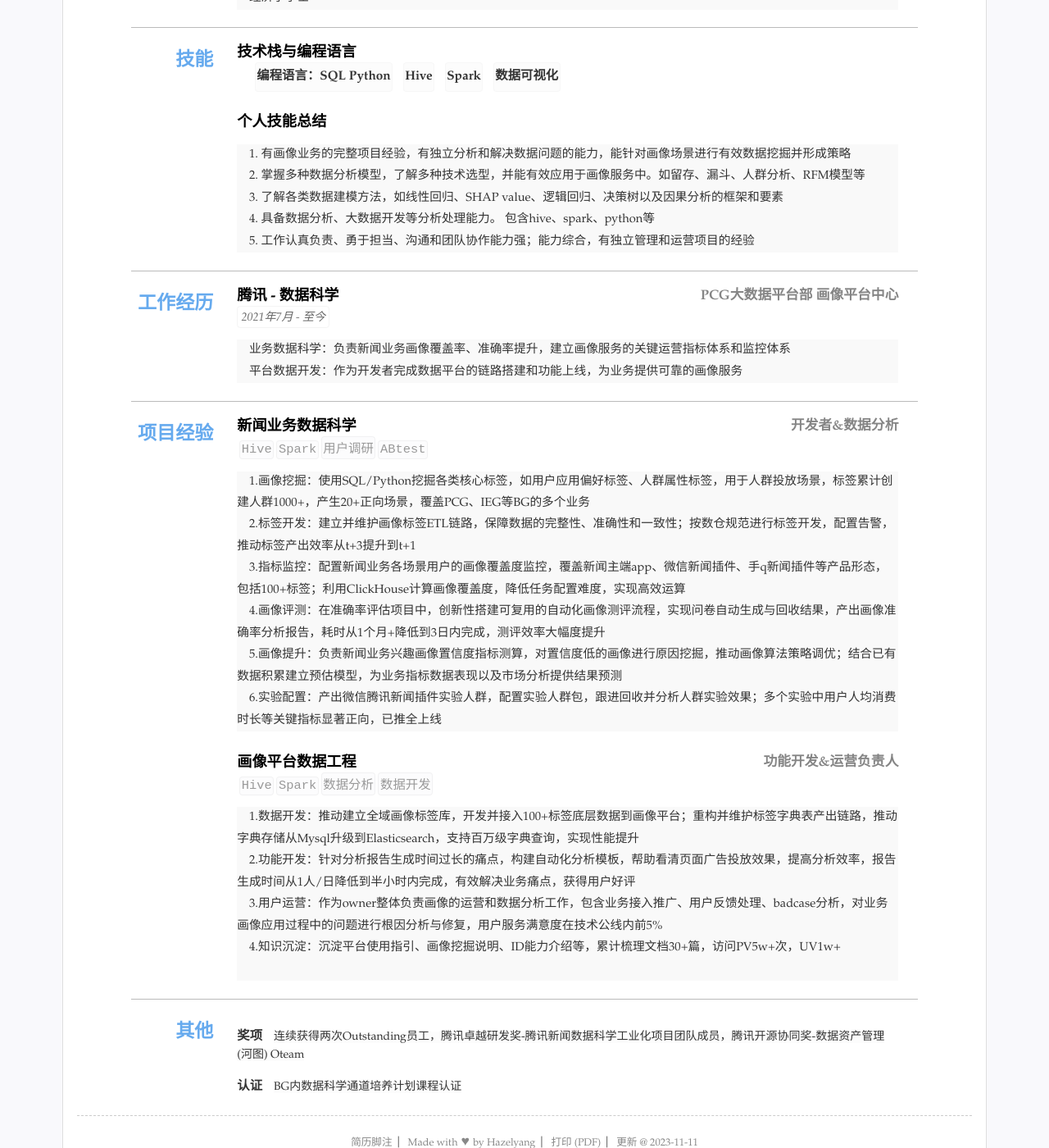
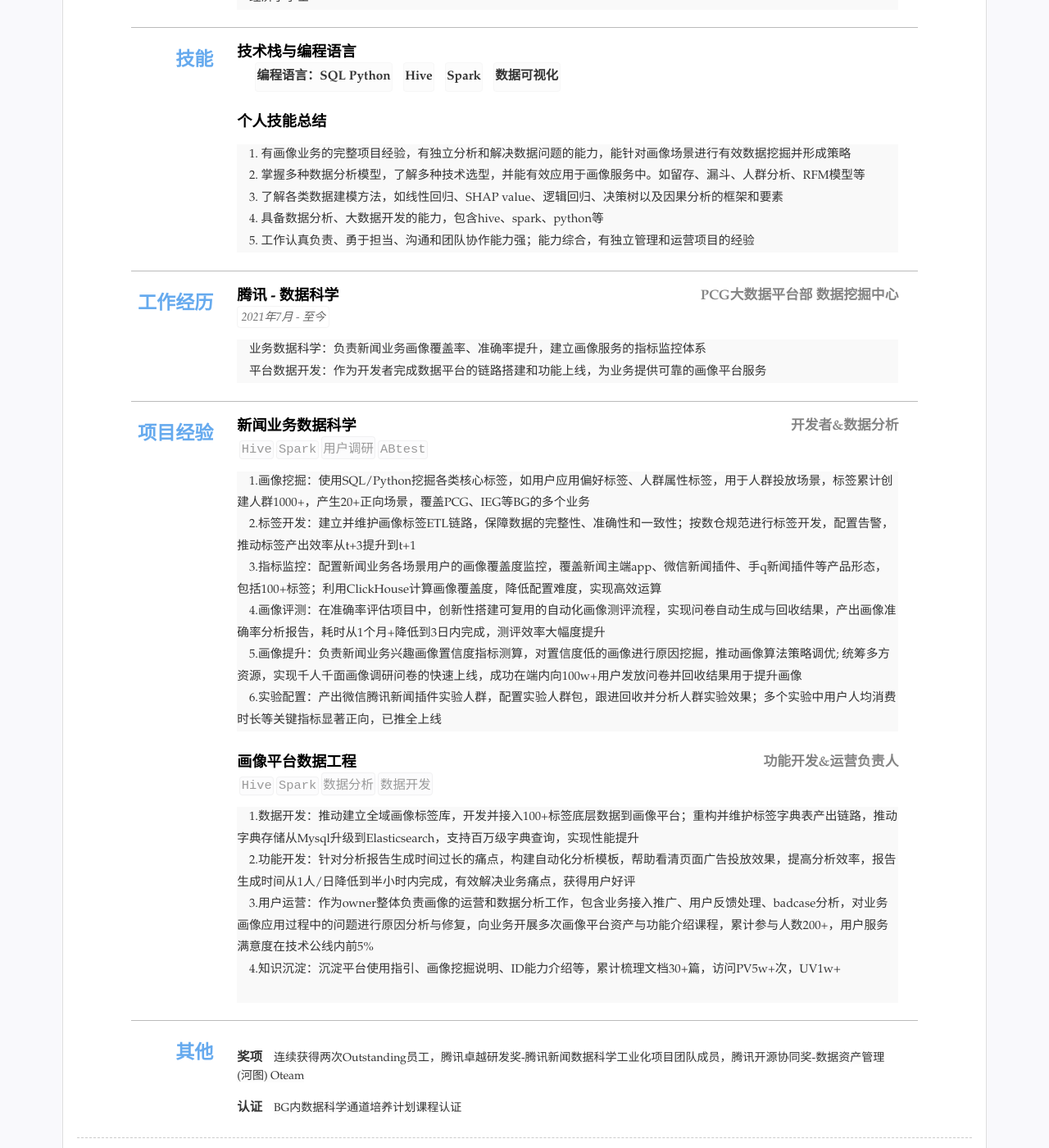
Before and after one commit to kyod-bu/cv, a Jekyll site: the page built from index.html, in a window 1280 px wide and 1400 px high, scrolled down 449 px. Shown: the whole window at 82% size. Built offline with Jekyll 4.4.1, drawn with Linux system fonts in a browser that asks for light colours.

Commit message:
Update resume.yml

```diff
--- a/_data/resume.yml
+++ b/_data/resume.yml
@@ -55,14 +55,14 @@ main: #简历主要内容，
     detail:  1. 有画像业务的完整项目经验，有独立分析和解决数据问题的能力，能针对画像场景进行有效数据挖掘并形成策略 <br>  &nbsp &nbsp
              2. 掌握多种数据分析模型，了解多种技术选型，并能有效应用于画像服务中。如留存、漏斗、人群分析、RFM模型等 <br>  &nbsp &nbsp
              3. 了解各类数据建模方法，如线性回归、SHAP value、逻辑回归、决策树以及因果分析的框架和要素 <br>  &nbsp &nbsp
-             4. 具备数据分析、大数据开发等分析处理能力。 包含hive、spark、python等 <br>  &nbsp &nbsp
+             4. 具备数据分析、大数据开发的能力，包含hive、spark、python等 <br>  &nbsp &nbsp
              5. 工作认真负责、勇于担当、沟通和团队协作能力强；能力综合，有独立管理和运营项目的经验
 
 - type: experience
   name: 工作经历
   content:
   - title: 腾讯 - 数据科学
-    sub: PCG大数据平台部   画像平台中心
+    sub: PCG大数据平台部   数据挖掘中心
     duration: "2021年7月 - 至今"
     tags:
     # - 画像挖掘
@@ -72,7 +72,7 @@ main: #简历主要内容，
     # - 画像提升
     # - 实验配置
     # summary: 职务或者工作总结(自动折叠)
-    detail: 业务数据科学：负责新闻业务画像覆盖率、准确率提升，建立画像服务的关键运营指标体系和监控体系 <br>  &nbsp &nbsp  平台数据开发：作为开发者完成数据平台的链路搭建和功能上线，为业务提供可靠的画像服务
+    detail: 业务数据科学：负责新闻业务画像覆盖率、准确率提升，建立画像服务的指标监控体系 <br>  &nbsp &nbsp  平台数据开发：作为开发者完成数据平台的链路搭建和功能上线，为业务提供可靠的画像平台服务
 
   # - title: 京东 - 数据产品 (实习)
   #   sub:  人工智能事业部
@@ -110,9 +110,9 @@ main: #简历主要内容，
     - ABtest
     detail: 1.画像挖掘：使用SQL/Python挖掘各类核心标签，如用户应用偏好标签、人群属性标签，用于人群投放场景，标签累计创建人群1000+，产生20+正向场景，覆盖PCG、IEG等BG的多个业务 <br>  &nbsp &nbsp
             2.标签开发：建立并维护画像标签ETL链路，保障数据的完整性、准确性和一致性；按数仓规范进行标签开发，配置告警，推动标签产出效率从t+3提升到t+1 <br>  &nbsp &nbsp
-            3.指标监控：配置新闻业务各场景用户的画像覆盖度监控，覆盖新闻主端app、微信新闻插件、手q新闻插件等产品形态，包括100+标签；利用ClickHouse计算画像覆盖度，降低任务配置难度，实现高效运算 <br>  &nbsp &nbsp
+            3.指标监控：配置新闻业务各场景用户的画像覆盖度监控，覆盖新闻主端app、微信新闻插件、手q新闻插件等产品形态，包括100+标签；利用ClickHouse计算画像覆盖度，降低配置难度，实现高效运算 <br>  &nbsp &nbsp
             4.画像评测：在准确率评估项目中，创新性搭建可复用的自动化画像测评流程，实现问卷自动生成与回收结果，产出画像准确率分析报告，耗时从1个月+降低到3日内完成，测评效率大幅度提升  <br>  &nbsp &nbsp
-            5.画像提升：负责新闻业务兴趣画像置信度指标测算，对置信度低的画像进行原因挖掘，推动画像算法策略调优；结合已有数据积累建立预估模型，为业务指标数据表现以及市场分析提供结果预测  <br>  &nbsp &nbsp
+            5.画像提升：负责新闻业务兴趣画像置信度指标测算，对置信度低的画像进行原因挖掘，推动画像算法策略调优; 统筹多方资源，实现千人千面画像调研问卷的快速上线，成功在端内向100w+用户发放问卷并回收结果用于提升画像  <br>  &nbsp &nbsp
             6.实验配置：产出微信腾讯新闻插件实验人群，配置实验人群包，跟进回收并分析人群实验效果；多个实验中用户人均消费时长等关键指标显著正向，已推全上线
     sub: 开发者&数据分析
 
@@ -125,7 +125,7 @@ main: #简历主要内容，
     - 数据开发
     detail: 1.数据开发：推动建立全域画像标签库，开发并接入100+标签底层数据到画像平台；重构并维护标签字典表产出链路，推动字典存储从Mysql升级到Elasticsearch，支持百万级字典查询，实现性能提升 <br>  &nbsp &nbsp
             2.功能开发：针对分析报告生成时间过长的痛点，构建自动化分析模板，帮助看清页面广告投放效果，提高分析效率，报告生成时间从1人/日降低到半小时内完成，有效解决业务痛点，获得用户好评 <br>  &nbsp &nbsp
-            3.用户运营：作为owner整体负责画像的运营和数据分析工作，包含业务接入推广、用户反馈处理、badcase分析，对业务画像应用过程中的问题进行根因分析与修复，用户服务满意度在技术公线内前5% <br>  &nbsp &nbsp
+            3.用户运营：作为owner整体负责画像的运营和数据分析工作，包含业务接入推广、用户反馈处理、badcase分析，对业务画像应用过程中的问题进行原因分析与修复，向业务开展多次画像平台资产与功能介绍课程，累计参与人数200+，用户服务满意度在技术公线内前5% <br>  &nbsp &nbsp
             4.知识沉淀：沉淀平台使用指引、画像挖掘说明、ID能力介绍等，累计梳理文档30+篇，访问PV5w+次，UV1w+ <br>  &nbsp &nbsp
     sub: 功能开发&运营负责人
 
```
